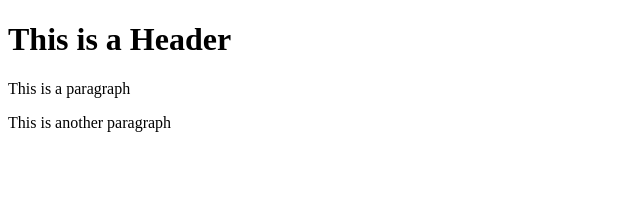
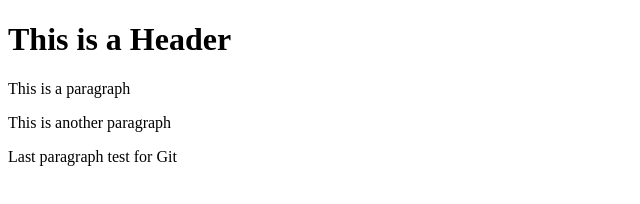
Before and after one commit to ajrtinez/photosnap, a plain HTML site: page index.html in a window 1280 px wide. Shown: the whole page, without its empty margins (0-640 px from the left). Drawn offline with Linux system fonts and the light colour scheme.

Commit message:
fourth commit

```diff
--- a/index.html
+++ b/index.html
@@ -1,8 +1,12 @@
 <!DOCTYPE html>
 <html>
+    <head>
+        <!-- https://github.com/ajrtinez/photosnap -->
+    </head>
 	<body>
 		<h1>This is a Header</h1>
         <p>This is a paragraph</p>
         <p>This is another paragraph</p>
+        <p>Last paragraph test for Git</p>
 	</body>
 </html>
```
